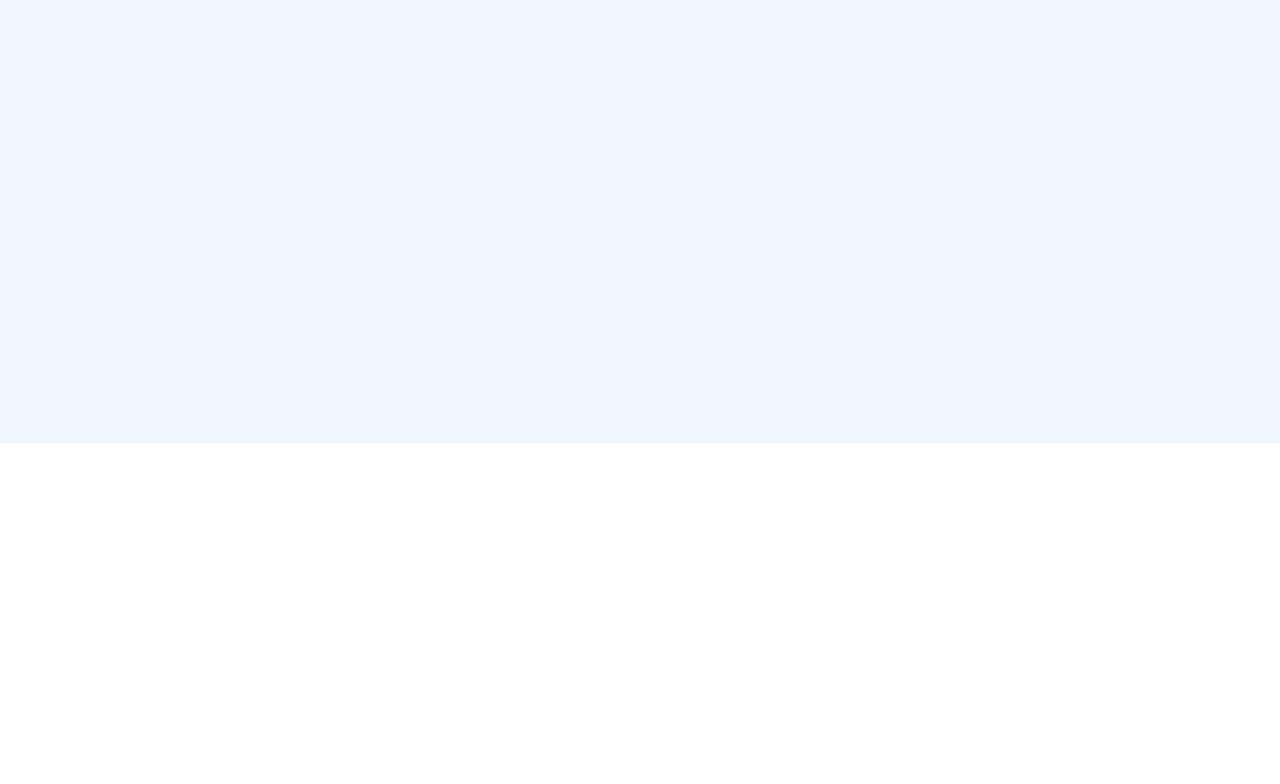
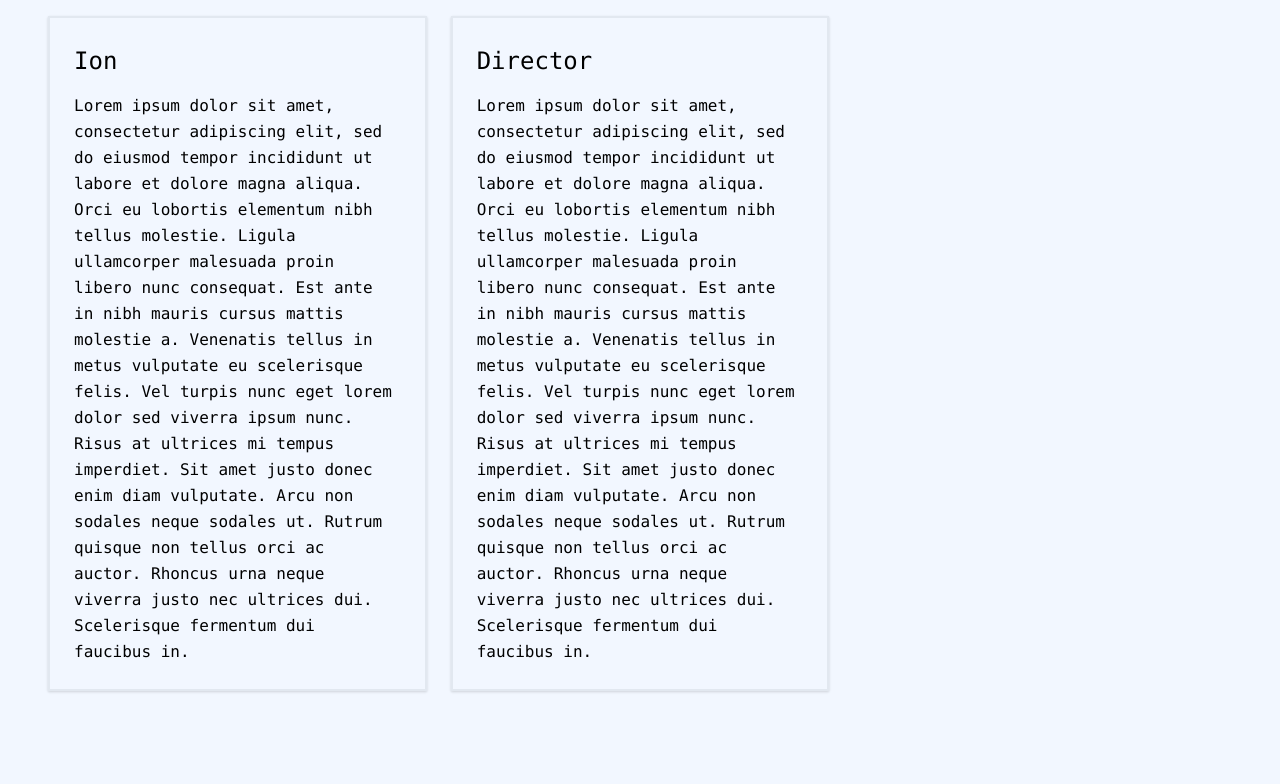
Before and after one commit to tjcsl/sysadmins-website, a Gatsby site: page / in a window 1280 px wide. Shown: the part 357-1141 px from the top of the page. Before the commit the page ends 800 px from the top, so only its background shows below. Built offline with nearby package versions, Linux system fonts and the light colour scheme; Gatsby itself is replaced by a stand-in of ours.

Commit message:
Add services to home page

```diff
--- a/src/components/layout.js
+++ b/src/components/layout.js
@@ -5,7 +5,7 @@ import Header from './header';
 
 function Layout({ children }) {
     return (
-        <div className="flex flex-col font-mono min-h-screen bg-white">
+        <div className="flex flex-col font-mono min-h-screen bg-white leading-relaxed">
             <Header />
 
             <main className="flex flex-col flex-1 mx-auto p-12 w-full">{children}</main>
--- a/src/data/index.yml
+++ b/src/data/index.yml
@@ -4,3 +4,22 @@ summary: |
     TJ Email accounts (@tjhsst.edu), and a student-run and developed project known as the TJ Intranet [ion.tjhsst.edu](https://ion.tjhsst.edu),
     which is used daily by students and staff and runs the Eighth Period student activity program.
     Sysadmins manage over 30 servers and 50 student workstations, all powered by GNU/Linux and open source software.
+services:
+    - name: Ion
+      link: https://ion.tjhsst.edu
+      summary: |
+          Lorem ipsum dolor sit amet, consectetur adipiscing elit, sed do eiusmod tempor incididunt ut labore et dolore magna aliqua.
+          Orci eu lobortis elementum nibh tellus molestie. Ligula ullamcorper malesuada proin libero nunc consequat.
+          Est ante in nibh mauris cursus mattis molestie a. Venenatis tellus in metus vulputate eu scelerisque felis.
+          Vel turpis nunc eget lorem dolor sed viverra ipsum nunc. Risus at ultrices mi tempus imperdiet.
+          Sit amet justo donec enim diam vulputate. Arcu non sodales neque sodales ut. Rutrum quisque non tellus orci ac auctor.
+          Rhoncus urna neque viverra justo nec ultrices dui. Scelerisque fermentum dui faucibus in.
+    - name: Director
+      link: https://Director.tjhsst.edu
+      summary: |
+          Lorem ipsum dolor sit amet, consectetur adipiscing elit, sed do eiusmod tempor incididunt ut labore et dolore magna aliqua.
+          Orci eu lobortis elementum nibh tellus molestie. Ligula ullamcorper malesuada proin libero nunc consequat.
+          Est ante in nibh mauris cursus mattis molestie a. Venenatis tellus in metus vulputate eu scelerisque felis.
+          Vel turpis nunc eget lorem dolor sed viverra ipsum nunc. Risus at ultrices mi tempus imperdiet.
+          Sit amet justo donec enim diam vulputate. Arcu non sodales neque sodales ut. Rutrum quisque non tellus orci ac auctor.
+          Rhoncus urna neque viverra justo nec ultrices dui. Scelerisque fermentum dui faucibus in.
--- a/src/pages/index.js
+++ b/src/pages/index.js
@@ -15,6 +15,22 @@ function IndexPage() {
             <section>
                 <ReactMarkdown source={data.summary} />
             </section>
+
+            <section className="my-6">
+                <h1 className="text-3xl uppercase mb-6">Services</h1>
+                <div className="flex flex-wrap -mx-3">
+                    {data.services.map(service => (
+                        <div className="cursor-pointer w-full md:w-1/3 px-3 mb-6">
+                            <a
+                                className="block border-2 hover:border-blue border-gray-300 shadow p-6"
+                                href={service.link}>
+                                <h3 className="text-2xl mb-3">{service.name}</h3>
+                                <ReactMarkdown source={service.summary} />
+                            </a>
+                        </div>
+                    ))}
+                </div>
+            </section>
         </Layout>
     );
 }
```
